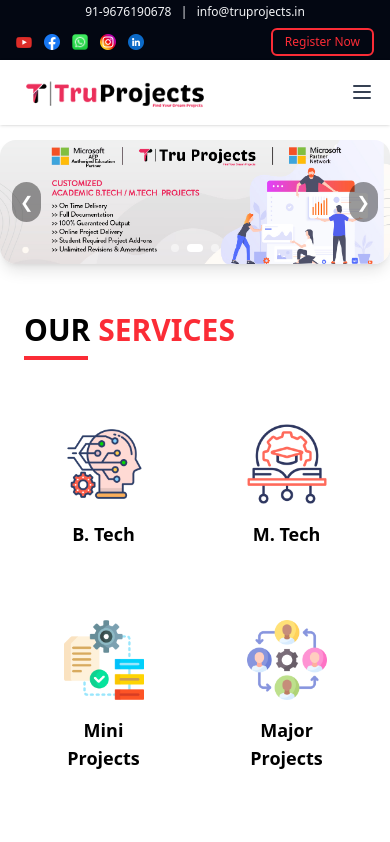
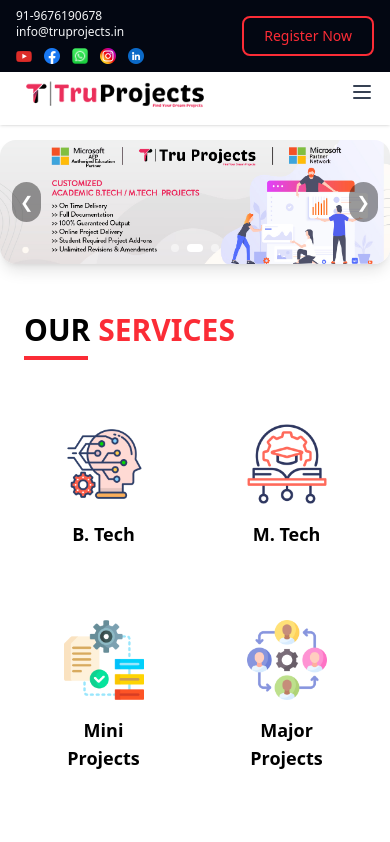
Before and after one commit to the97man/truprojects-practice, a React (Vite) app: page / in a window 390 px wide. Shown: the top 842 px of the page. Built offline with nearby package versions, Linux system fonts and the light colour scheme.

Commit message:
Changes were made

```diff
--- a/src/components/TopNavbar.jsx
+++ b/src/components/TopNavbar.jsx
@@ -1,163 +1,44 @@
-// import { SocialLinksData } from "../data/SocialLinksData";
-
-// const TopNavbar = () => {
-//   return (
-//     <nav className="fixed top-0 z-9999 h-15 w-full bg-gray-950 flex items-center pr-8">
-//       <div className="w-full max-w-7xl mx-auto flex items-center px-4">
-//         <div className="flex items-center gap-6">
-//           {/* Contact Info */}
-//           <div className="flex flex-col md:flex-row text-gray-100">
-//             <p>
-//               <span className="cursor-pointer">91-9676190678</span>
-//               &nbsp; &nbsp; info@truprojects.in
-//             </p>
-//           </div>
-
-//           {/* Social Icons */}
-//           <div className="flex items-center gap-3">
-//             {SocialLinksData.map((icon, index) => (
-//               <a
-//                 key={index}
-//                 href={icon.href}
-//                 target="_blank"
-//                 rel="noopener noreferrer"
-//               >
-//                 <img
-//                   src={icon.img}
-//                   alt={icon.alt}
-//                   className="h-5 w-5 object-contain hover:opacity-80 transition"
-//                 />
-//               </a>
-//             ))}
-//           </div>
-//         </div>
-//       </div>
-
-//       <button className="text-red-500 px-4 text-xl border-solid border-2 border-red-500 rounded-lg max-sm:text-sm py-2 whitespace-nowrap">
-//         Register Now
-//       </button>
-//     </nav>
-//   );
-// };
-
-// export default TopNavbar;
-
-// import { SocialLinksData } from "../data/SocialLinksData";
-
-// const TopNavbar = () => {
-//   return (
-//     <nav className="fixed top-0 z-50 w-full bg-gray-950">
-//       <div className="max-w-7xl mx-auto px-4 py-3">
-//         {/* Wrapper */}
-//         <div className="flex flex-col md:flex-row md:items-center md:justify-between gap-4">
-//           {/* Left: Contact info */}
-//           <div className="text-gray-100 text-sm text-center md:text-left">
-//             <p>
-//               <span className="cursor-pointer">91-9676190678</span>
-//               &nbsp; | &nbsp; info@truprojects.in
-//             </p>
-//           </div>
-
-//           {/* Right: Register button */}
-//           <div className="flex justify-center md:justify-end">
-//             <button className="text-red-500 px-4 py-2 text-sm md:text-base border-2 border-red-500 rounded-lg whitespace-nowrap">
-//               Register Now
-//             </button>
-//           </div>
-
-//           {/* Social Icons */}
-//           <div className="flex justify-center gap-4 md:justify-end md:gap-3">
-//             {SocialLinksData.map((icon, index) => (
-//               <a
-//                 key={index}
-//                 href={icon.href}
-//                 target="_blank"
-//                 rel="noopener noreferrer"
-//               >
-//                 <img
-//                   src={icon.img}
-//                   alt={icon.alt}
-//                   className="h-5 w-5 object-contain hover:opacity-80 transition"
-//                 />
-//               </a>
-//             ))}
-//           </div>
-//         </div>
-//       </div>
-//     </nav>
-//   );
-// };
-
-// export default TopNavbar;
-
 import { SocialLinksData } from "../data/SocialLinksData";
 
 const TopNavbar = () => {
   return (
-    <nav className="fixed top-0 z-50 h-15 w-full bg-gray-950 flex items-center">
-      <div className="w-full max-w-7xl mx-auto px-4">
-        {/* DESKTOP LAYOUT (unchanged) */}
-        <div className="hidden md:flex items-center justify-between">
-          <div className="flex items-center gap-6 text-gray-100">
-            <p>
+    <nav className="fixed top-0 z-9999 w-full bg-gray-950">
+      <div className="max-w-7xl mx-auto px-4 py-2 flex items-center justify-between">
+        {/* LEFT SIDE */}
+        <div className="flex flex-col md:flex-row md:items-center gap-2 md:gap-6 text-gray-100">
+          {/* Contact Info */}
+          <p className="text-xs md:text-sm">
             <span className="cursor-pointer">91-9676190678</span>
-              &nbsp;&nbsp; info@truprojects.in
+            <span className="hidden md:inline">
+              {" "}
+              &nbsp; info@truprojects.in
+            </span>
+            <span className="block md:hidden">info@truprojects.in</span>
           </p>
 
+          {/* Social Icons */}
           <div className="flex items-center gap-3">
             {SocialLinksData.map((icon, index) => (
               <a
                 key={index}
                 href={icon.href}
                 target="_blank"
-                  rel="noreferrer"
+                rel="noopener noreferrer"
               >
                 <img
                   src={icon.img}
                   alt={icon.alt}
-                    className="h-5 w-5 object-contain"
+                  className="h-4 w-4 md:h-5 md:w-5 object-contain hover:opacity-80 transition"
                 />
               </a>
             ))}
           </div>
         </div>
 
-          <button className="text-red-500 px-4 py-2 text-sm border-2 border-red-500 rounded-lg">
+        {/* RIGHT SIDE */}
+        <button className="text-red-500 px-5 py-2 text-sm md:text-base border-2 border-red-500 rounded-lg whitespace-nowrap">
           Register Now
         </button>
-        </div>
-
-        {/* MOBILE + TABLET ONLY */}
-        <div className="flex flex-col gap-2 md:hidden">
-          {/* Contact info */}
-          <p className="text-gray-100 text-xs text-center">
-            91-9676190678 &nbsp; | &nbsp; info@truprojects.in
-          </p>
-
-          {/* Icons + Button */}
-          <div className="flex items-center justify-between">
-            <div className="flex items-center gap-3">
-              {SocialLinksData.map((icon, index) => (
-                <a
-                  key={index}
-                  href={icon.href}
-                  target="_blank"
-                  rel="noreferrer"
-                >
-                  <img
-                    src={icon.img}
-                    alt={icon.alt}
-                    className="h-4 w-4 object-contain"
-                  />
-                </a>
-              ))}
-            </div>
-
-            <button className="text-red-500 px-3 py-1 text-xs border-2 border-red-500 rounded-md">
-              Register Now
-            </button>
-          </div>
-        </div>
       </div>
     </nav>
   );
```
Lines whose indentation alone changed are shown as unchanged.
